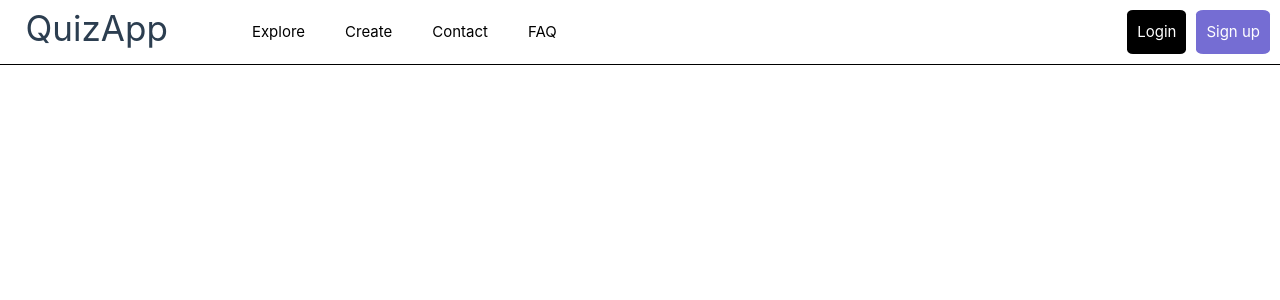
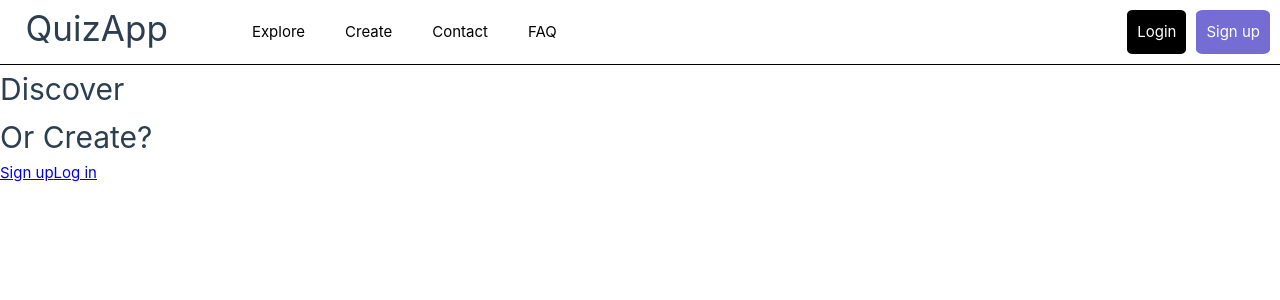
Before and after one commit to EmilJohns1/idatt2105-project-frontend, a Vue app: page / in a window 1280 px wide. Shown: the top 300 px of the page. Built offline with nearby package versions, Linux system fonts and the light colour scheme; what v-calendar would draw is missing.

Commit message:
Basic layout

```diff
--- a/src/views/HomeView.vue
+++ b/src/views/HomeView.vue
@@ -1,11 +1,28 @@
 <template>
-  <div></div>
+  <div class="container">
+    <div class="discover">
+      <h1>Discover</h1>
+      <div class="category-cards">
+
+      </div>
+    </div>
+    <div class="login">
+      <h1>Or Create?</h1>
+      <div class="buttons">
+        <RouterLink to="/signup" class="signup-button">Sign up</RouterLink>
+        <RouterLink to="/login" class="login-button">Log in</RouterLink>
+      </div>
+    </div>
+  </div>
 </template>
 
 <script setup>
-import { ref } from 'vue'
 
-const message = ref('Hello, World!')
+
+
+
 </script>
 
-<style scoped></style>
+<style scoped>
+
+</style>
```
